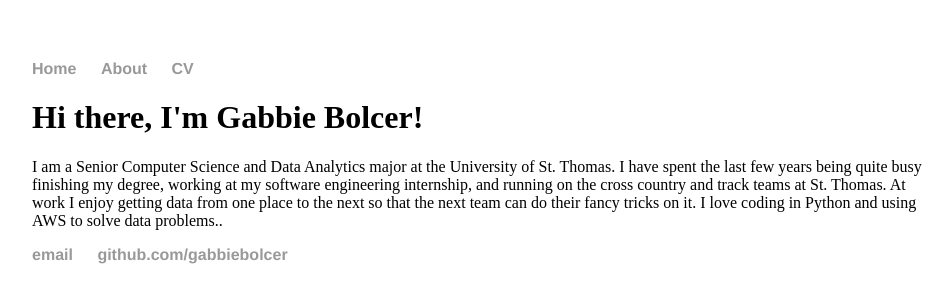
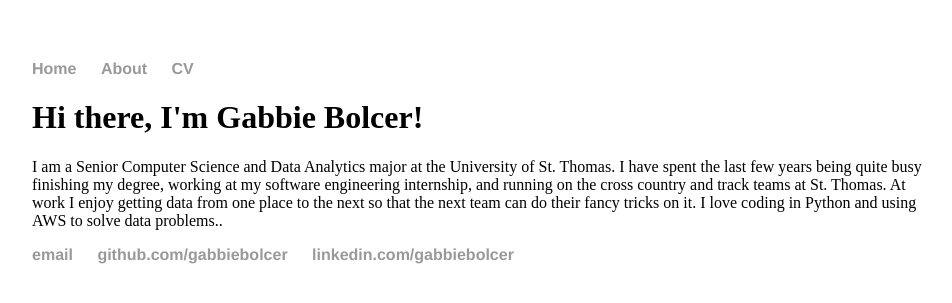
Before and after one commit to gabbiebolcer/gabbiebolcer.github.io, a Jekyll site: the page built from index.html, in a window 1280 px wide. Shown: the top 303 px of the page, without its empty margins (160-1112 px from the left). Built offline with Jekyll 4.4.1, drawn with Linux system fonts in a browser that asks for light colours.

Commit message:
Update default.html

```diff
--- a/_layouts/default.html
+++ b/_layouts/default.html
@@ -22,6 +22,7 @@
 	    		<ul>
 	        		<li><a href="mailto:gkbolcer@stthomas.edu">email</a></li>
 	        		<li><a href="https://github.com/gabbiebolcer">github.com/gabbiebolcer</a></li>
+				<li><a href="https://www.linkedin.com/in/gabrielle-bolcer/">linkedin.com/gabbiebolcer</a></li>
 				</ul>
 			</footer>
 		</body>
```
